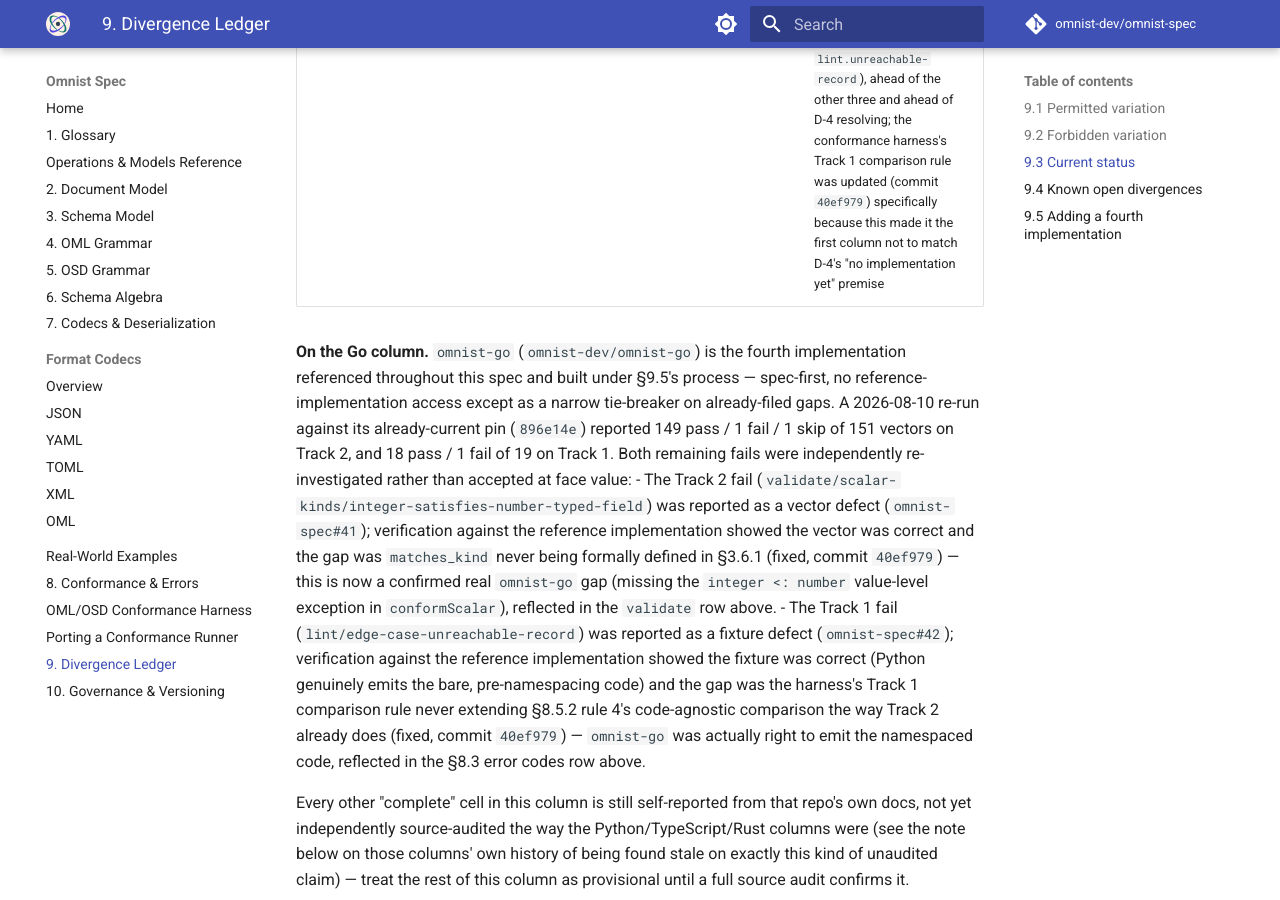
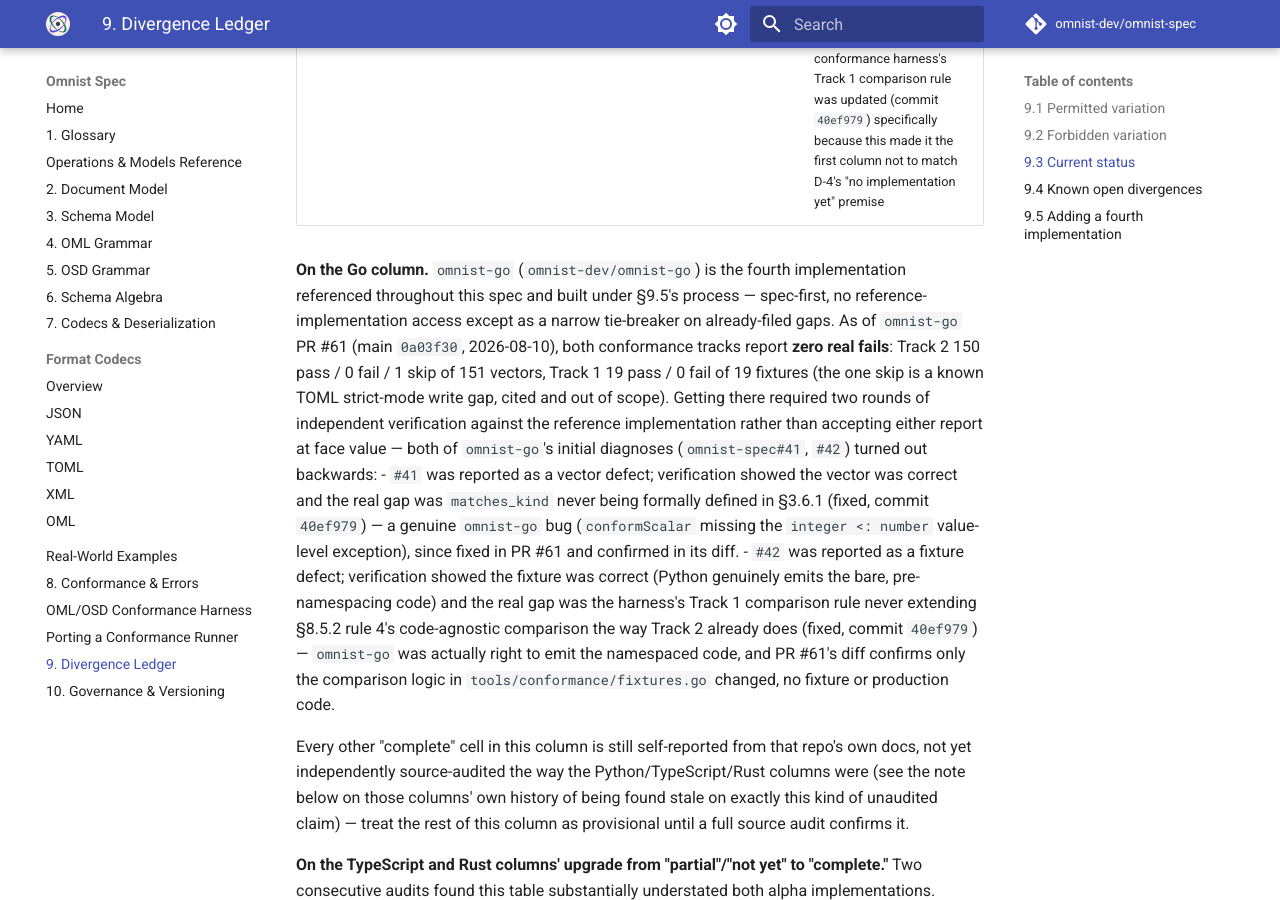
Before and after one commit to omnist-dev/omnist-spec, an MkDocs documentation site: the page built from docs/09-divergence-ledger.md, in a window 1280 px wide and 900 px high, scrolled down 3804 px. Built offline with MkDocs 1.6.1 and Material for MkDocs 9.7.7, drawn with Linux system fonts in a browser that asks for light colours; comment, search, counter and statistics services are not loaded; some of the changed text lies outside the part shown.

Commit message:
Close the loop: Go column reflects zero real fails (omnist-go PR #61)
omnist-go merged PR #61 fixing conformScalar's missing integer<:number
exception (#41) and extending Track 1's lint-finding comparison to be
code-agnostic (#42, harness-only, no fixture/production change). Verified
against the actual PR diff before updating: both fixes are scoped exactly
as expected, nothing extra touched. Updated the validate row and the
"On the Go column" note with the final 150/0/1 Track 2, 19/0/0 Track 1
numbers.

```diff
--- a/docs/09-divergence-ledger.md
+++ b/docs/09-divergence-ledger.md
@@ -109,7 +109,7 @@
 | OML canonical write | complete | partial | complete | complete (self-reported) |
 | OSD read/write | complete | complete | complete | complete (self-reported) |
 | `any` type | yes, v0.5.0 | yes | yes | yes (self-reported) |
-| `validate` | complete | complete | complete | pending a fix confirmed needed by this audit — `conformScalar` is missing the `integer <: number` value-level subtype exception (§3.6.1's `matches_kind`, formally defined in commit `40ef979`); tracked in `omnist-go`'s own issue tracker following `omnist-spec#41`'s resolution |
+| `validate` | complete | complete | complete | complete — `conformScalar`'s missing `integer <: number` exception (§3.6.1's `matches_kind`) was fixed in `omnist-go` PR #61 (main `0a03f30`), verified in the PR diff |
 | `materialize` | complete | complete | complete | complete (self-reported) |
 | `compatible_with` / `equivalent` | complete | complete | complete | complete (self-reported) |
 | `prune` / `is_empty` | complete | complete | complete | complete (self-reported) |
@@ -123,25 +123,26 @@
 **On the Go column.** `omnist-go` (`omnist-dev/omnist-go`) is the fourth
 implementation referenced throughout this spec and built under §9.5's
 process — spec-first, no reference-implementation access except as a
-narrow tie-breaker on already-filed gaps. A 2026-08-10 re-run against its
-already-current pin (`896e14e`) reported 149 pass / 1 fail / 1 skip of 151
-vectors on Track 2, and 18 pass / 1 fail of 19 on Track 1. Both remaining
-fails were independently re-investigated rather than accepted at face value:
-- The Track 2 fail (`validate/scalar-kinds/integer-satisfies-number-typed-field`)
-  was reported as a vector defect (`omnist-spec#41`); verification against
-  the reference implementation showed the vector was correct and the gap was
-  `matches_kind` never being formally defined in §3.6.1 (fixed, commit
-  `40ef979`) — this is now a confirmed real `omnist-go` gap (missing the
-  `integer <: number` value-level exception in `conformScalar`), reflected
-  in the `validate` row above.
-- The Track 1 fail (`lint/edge-case-unreachable-record`) was reported as a
-  fixture defect (`omnist-spec#42`); verification against the reference
-  implementation showed the fixture was correct (Python genuinely emits the
-  bare, pre-namespacing code) and the gap was the harness's Track 1
-  comparison rule never extending §8.5.2 rule 4's code-agnostic comparison
-  the way Track 2 already does (fixed, commit `40ef979`) — `omnist-go` was
-  actually right to emit the namespaced code, reflected in the §8.3 error
-  codes row above.
+narrow tie-breaker on already-filed gaps. As of `omnist-go` PR #61 (main
+`0a03f30`, 2026-08-10), both conformance tracks report **zero real fails**:
+Track 2 150 pass / 0 fail / 1 skip of 151 vectors, Track 1 19 pass / 0 fail
+of 19 fixtures (the one skip is a known TOML strict-mode write gap, cited
+and out of scope). Getting there required two rounds of independent
+verification against the reference implementation rather than accepting
+either report at face value — both of `omnist-go`'s initial diagnoses
+(`omnist-spec#41`, `#42`) turned out backwards:
+- `#41` was reported as a vector defect; verification showed the vector was
+  correct and the real gap was `matches_kind` never being formally defined
+  in §3.6.1 (fixed, commit `40ef979`) — a genuine `omnist-go` bug
+  (`conformScalar` missing the `integer <: number` value-level exception),
+  since fixed in PR #61 and confirmed in its diff.
+- `#42` was reported as a fixture defect; verification showed the fixture
+  was correct (Python genuinely emits the bare, pre-namespacing code) and
+  the real gap was the harness's Track 1 comparison rule never extending
+  §8.5.2 rule 4's code-agnostic comparison the way Track 2 already does
+  (fixed, commit `40ef979`) — `omnist-go` was actually right to emit the
+  namespaced code, and PR #61's diff confirms only the comparison logic in
+  `tools/conformance/fixtures.go` changed, no fixture or production code.
 
 Every other "complete" cell in this column is still self-reported from that
 repo's own docs, not yet independently source-audited the way the
```
